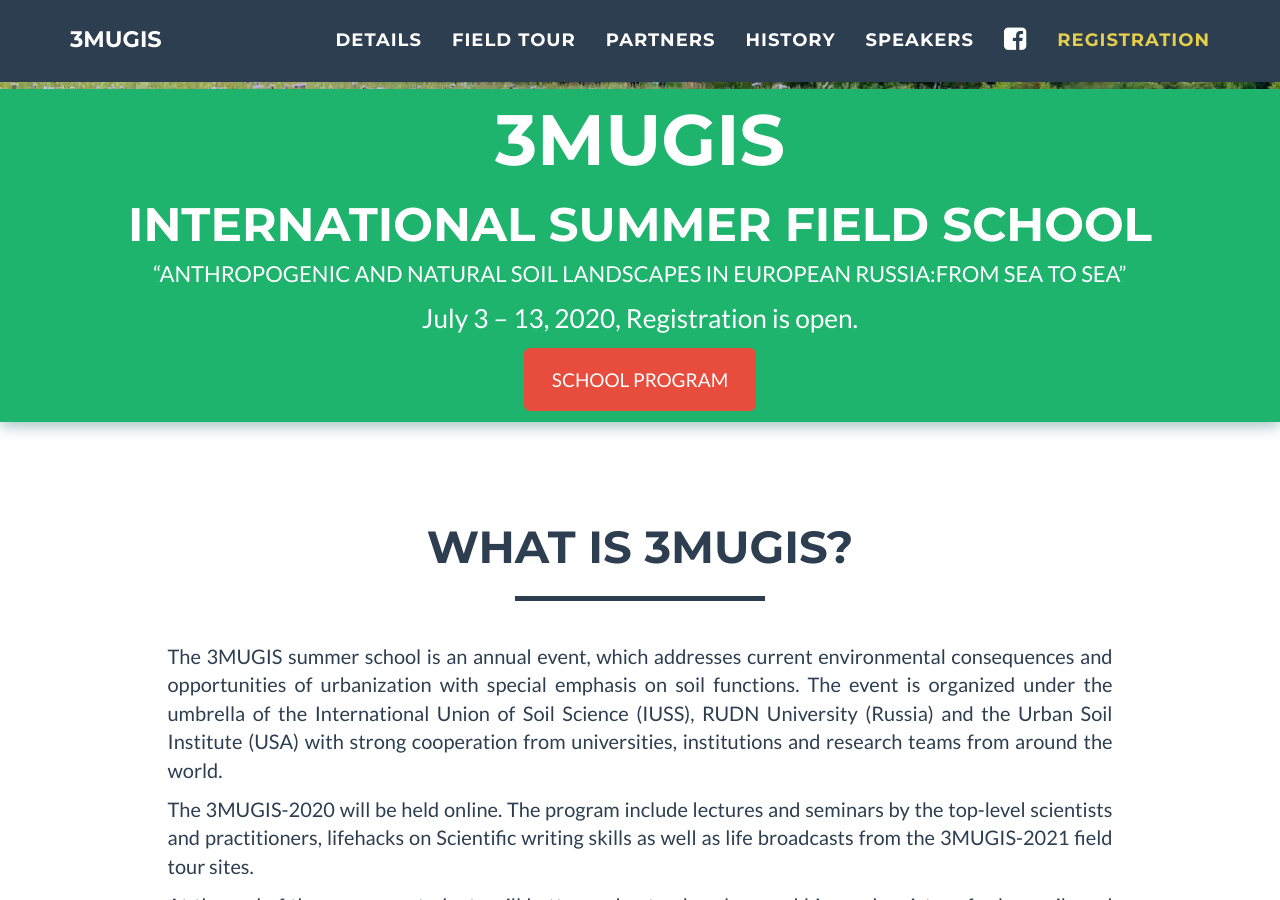
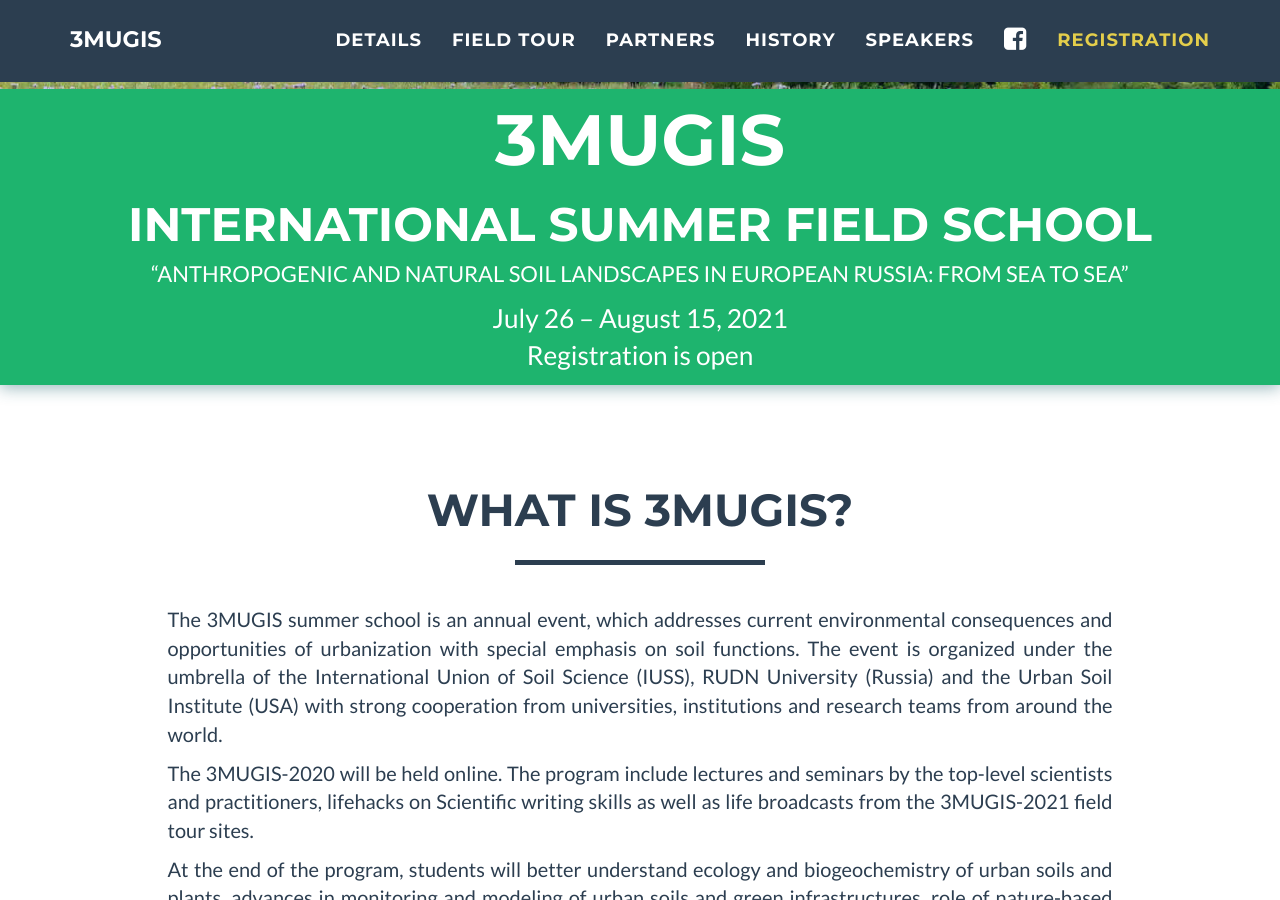
Before and after one commit to erasmus-rudn/erasmus-rudn.github.io, a Jekyll site: the page built from index.md, in a window 1280 px wide and 900 px high, scrolled down 451 px. Built offline with Jekyll 4.4.1, drawn with Linux system fonts in a browser that asks for light colours.

Commit message:
Update header.html

```diff
--- a/_includes/header.html
+++ b/_includes/header.html
@@ -27,11 +27,11 @@
                     </div>
                     <div class="intro-text">
                         <span class="name" style="font-size:47px">INTERNATIONAL SUMMER FIELD SCHOOL</span>
-                        <p><span ><q style="font-size:22px">{{page.the_year_motto}}</q></span></p>
-                        <!--<span class="skills"><q>{{page.motto_addition}}</q></span>-->
-                        <span class="skills">{{ page.school_dates}}</span>
+                        <p><span ><q style="font-size:22px">ANTHROPOGENIC AND NATURAL SOIL LANDSCAPES IN EUROPEAN RUSSIA: FROM
+SEA TO SEA</q></span></p>
+                        <span class="skills">July 26 – August 15, 2021 </br> Registration is open</span>
                         <p></p>
-                        <p><a class="btn btn-danger btn-lg" href="https://github.com/erasmus-rudn/erasmus-rudn.github.io/raw/master/3MUGIS Program.pdf" target=new>SCHOOL PROGRAM</a></p>
+                        <!--<p><a class="btn btn-danger btn-lg" href="https://github.com/erasmus-rudn/erasmus-rudn.github.io/raw/master/3MUGIS Program.pdf" target=new>SCHOOL PROGRAM</a></p>-->
                     </div>
                 </div>
             </div>
```
